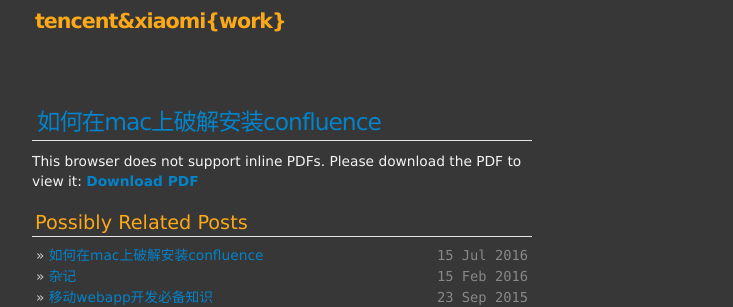
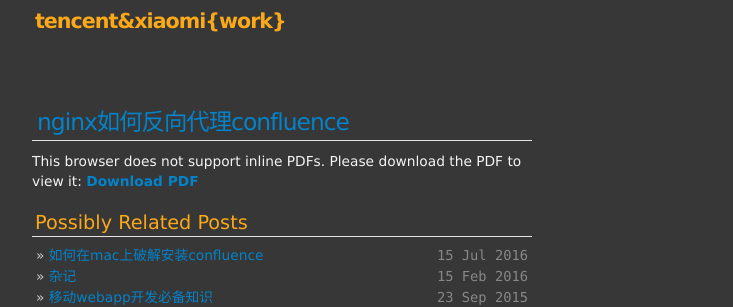
Before and after one commit to materliu/materliu.github.io, a Jekyll site: the page built from all/web/java/_posts/2016-07-15-confluence-nginx.md, in a window 1280 px wide. Shown: the part 233-540 px from the top of the page, without its empty margins (273-1006 px from the left). Built offline with Jekyll 4.4.1, drawn with Linux system fonts in a browser that asks for light colours; Markdown is read by kramdown in place of the engine named in the settings.

Commit message:
add nginx confluence.

```diff
--- a/all/web/java/_posts/2016-07-15-confluence-nginx.md
+++ b/all/web/java/_posts/2016-07-15-confluence-nginx.md
@@ -1,9 +1,9 @@
 ---
 layout: pdf-post
-title: 如何在mac上破解安装confluence
-pdf: /attachments/如何在mac上破解安装confluence.pdf
+title: nginx如何反向代理confluence
+pdf: /attachments/nginx如何反向代理confluence.pdf
 ---
 
-## 如何在mac上破解安装confluence
+## nginx如何反向代理confluence
 
 <div id="example1"></div>
```
